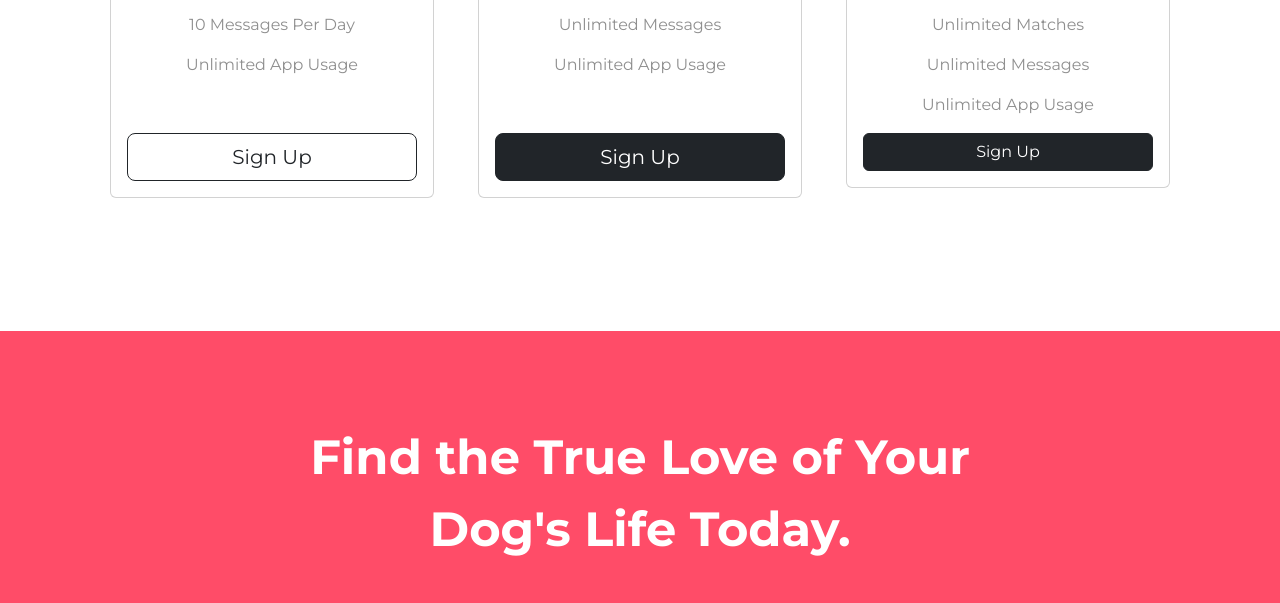
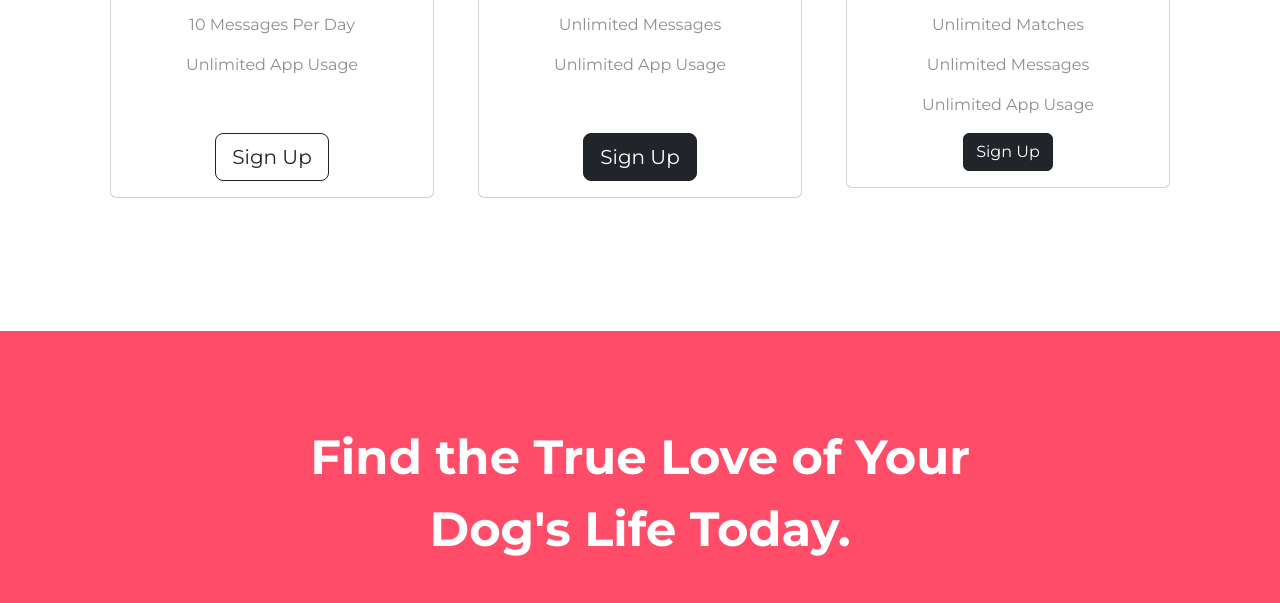
Before and after one commit to afiashaik/TinDog, a plain HTML site: page index.html in a window 1280 px wide. Shown: the part 2441-3044 px from the top of the page. Drawn offline with nearby package versions, Linux system fonts and the light colour scheme.

Commit message:
Update index.html

```diff
--- a/index.html
+++ b/index.html
@@ -164,9 +164,9 @@
       <p>10 Messages Per Day</p>
       <p>Unlimited App Usage</p>
       <p style="visibility: hidden;">Priority Listing</p>
-      <div class="d-grid gap-2">
+
       <button type="button" class="btn btn-lg btn-outline-dark">Sign Up</button>
-    </div>
+
     </div>
 </div>
 
@@ -184,9 +184,9 @@
       <p>Unlimited Messages</p>
       <p>Unlimited App Usage</p>
       <p style="visibility: hidden;">Priority Listing</p>
-      <div class="d-grid gap-2">
+
         <button type="button" class="btn btn-lg  btn-dark">Sign Up</button>
-      </div>
+
 
     </div>
 
@@ -206,9 +206,9 @@
       <p>Unlimited Matches</p>
       <p>Unlimited Messages</p>
       <p>Unlimited App Usage</p>
-      <div class="d-grid gap-2">
+
       <button type="button" class="btn btn-dark">Sign Up</button>
-      </div>
+
     </div>
     </div>
 </div>
```
